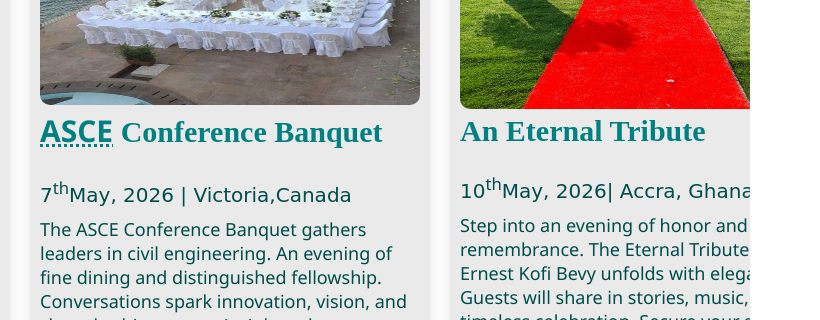
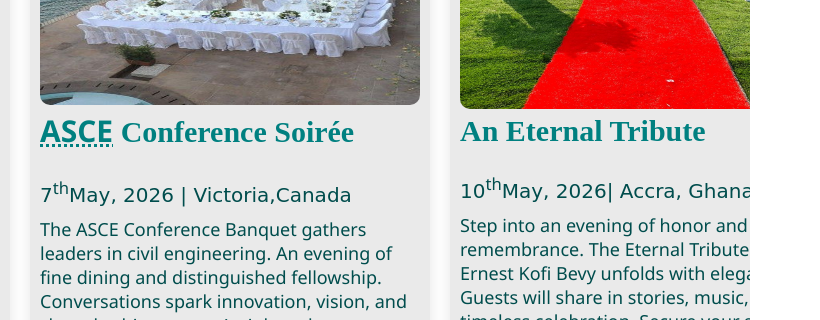
Before and after one commit to thomasasamoah353-collab/Project, a plain HTML site: page event.html in a window 1280 px wide. Shown: the part 434-754 px from the top of the page, 460-1280 px from the left. Drawn offline with Linux system fonts and the light colour scheme.

```diff
--- a/event.html
+++ b/event.html
@@ -43,7 +43,7 @@
             </div>
             <div>
                 <img src = "event-pics/event-pic-2.jpg" alt = "event2" >
-                <h2><abbr title = "American Society of Civil engineers">ASCE</abbr> Conference Banquet</h2>
+                <h2><abbr title = "American Society of Civil engineers">ASCE</abbr> Conference Soirée</h2>
                 <p1>7<sup>th</sup>May, 2026 | Victoria,Canada</p1>
                 <p2>The ASCE Conference Banquet gathers leaders in civil engineering.
                     An evening of fine dining and distinguished fellowship.
```
